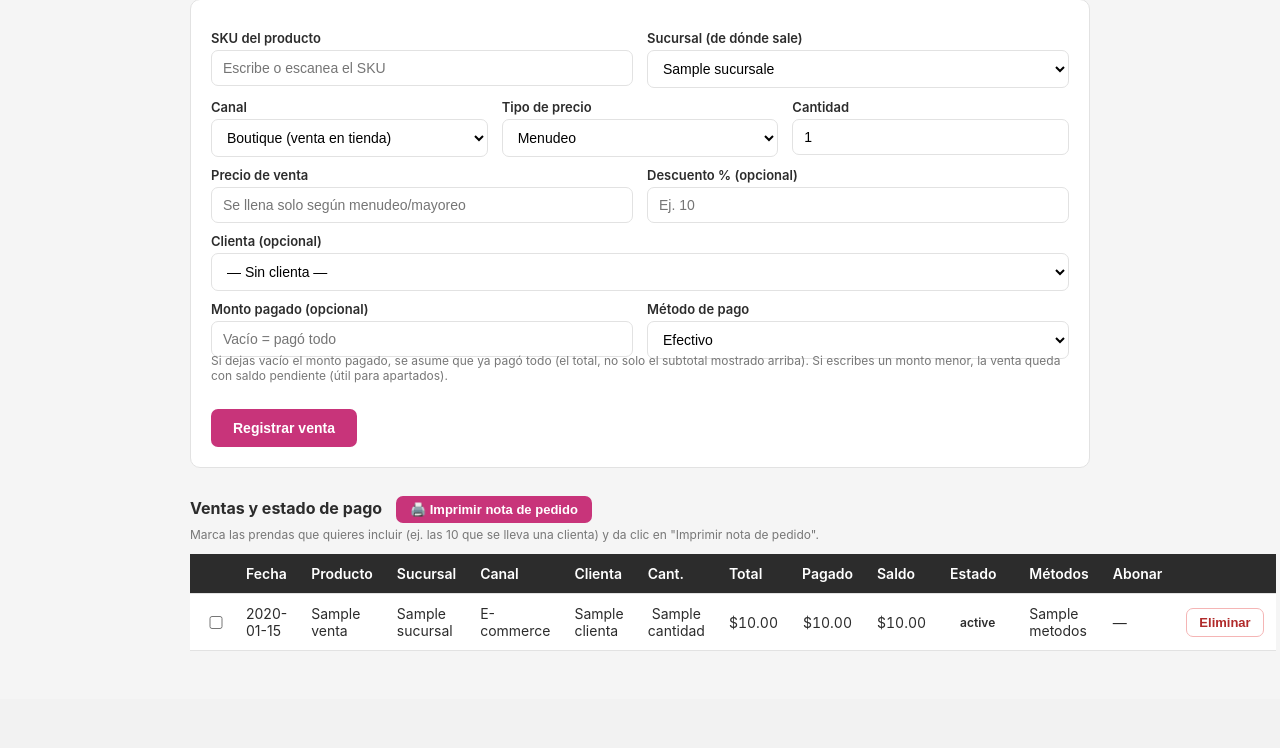
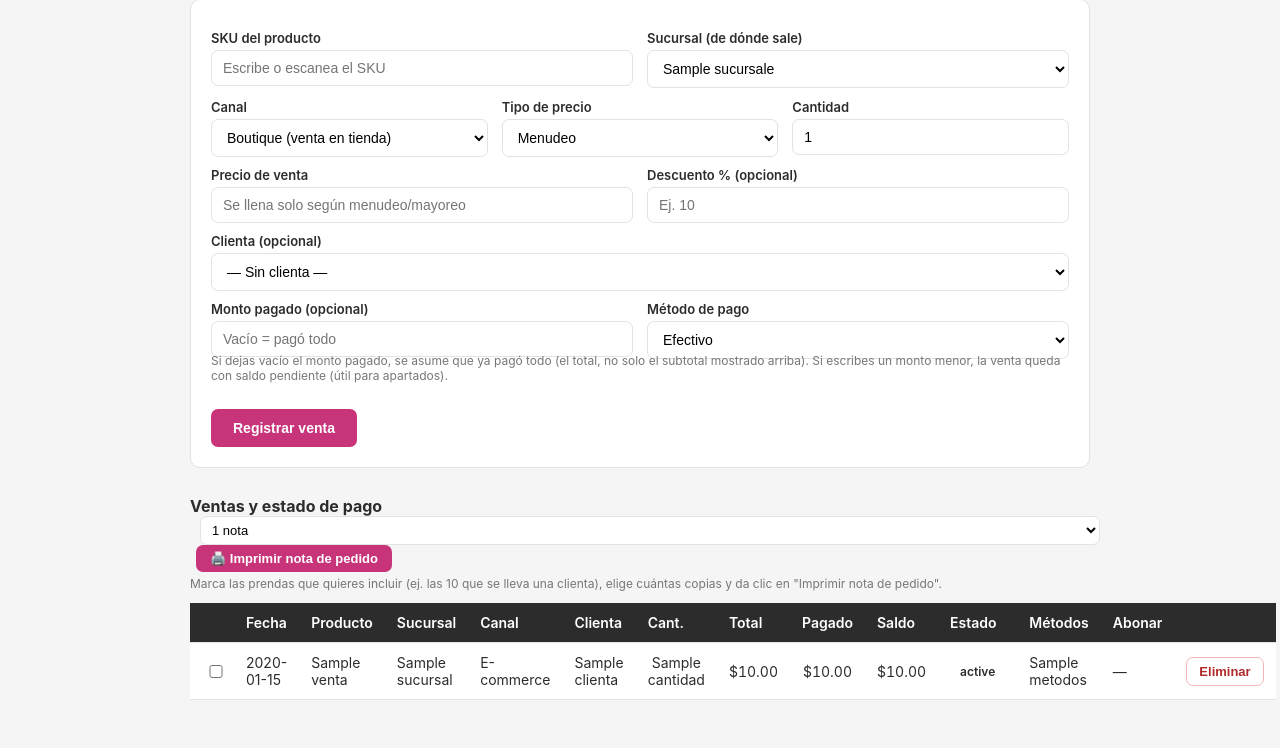
Before and after one commit to yuvalbaryosefp-alt/isha-wear-pos, a FastAPI app: template templates/ventas.html in a window 1280 px wide. Shown: the part 174-922 px from the top of the page. Before the commit the page ends 825 px from the top, so only its background shows below. Run offline with FastAPI, Linux system fonts and the light colour scheme; the template is opened without the code that fills it: most values are stand-ins (such as "Sample title", 1, 10 or a date in 2020).

Commit message:
Permite elegir 1 o 2 copias al imprimir la nota de pedido
Útil para dejar una copia con la clienta y otra en el archivo de la
tienda. Junto al botón "Imprimir nota de pedido" en /ventas hay un
selector de cuántas copias generar; cada copia es un bloque idéntico
completo, con salto de página entre ellas al imprimir.

```diff
--- a/app/main.py
+++ b/app/main.py
@@ -577,10 +577,14 @@ def eliminar_venta(venta_id: int):
 
 
 @app.get("/ventas/nota")
-def nota_pedido(request: Request, id: list[int] = Query(default=[])):
+def nota_pedido(request: Request, id: list[int] = Query(default=[]), copias: int = Query(default=1)):
     """Genera una nota de pedido imprimible con varias ventas juntas (ej. las
     10 prendas que se llevó una clienta), seleccionadas con checkboxes en /ventas.
+
+    copias=2 repite la nota completa dos veces (ej. una para la clienta y otra
+    para el archivo de la tienda), con un salto de página entre ambas al imprimir.
     """
+    copias = 2 if copias == 2 else 1
     if not id:
         return RedirectResponse(
             "/ventas?error=Selecciona al menos una venta para imprimir la nota.",
@@ -636,6 +640,7 @@ def nota_pedido(request: Request, id: list[int] = Query(default=[])):
         "saldo": round(total - pagado_total, 2),
         "clienta": clienta_nombre,
         "fecha": datetime.now(ZONA_CDMX),
+        "copias": copias,
     })
 
 
--- a/templates/ventas.html
+++ b/templates/ventas.html
@@ -161,12 +161,16 @@
 
   <h2>
     Ventas y estado de pago
-    <button type="submit" form="form-nota" style="margin:0 0 0 10px; padding:6px 14px; font-size:13px">
+    <select form="form-nota" name="copias" style="margin:0 0 0 10px; padding:5px 7px; font-size:13px" title="Cuántas copias imprimir">
+      <option value="1">1 nota</option>
+      <option value="2">2 notas (ej. clienta + tienda)</option>
+    </select>
+    <button type="submit" form="form-nota" style="margin:0 0 0 6px; padding:6px 14px; font-size:13px">
       🖨️ Imprimir nota de pedido
     </button>
   </h2>
   <p style="font-size:12px; color:#777; margin:-8px 0 12px">
-    Marca las prendas que quieres incluir (ej. las 10 que se lleva una clienta) y da clic en "Imprimir nota de pedido".
+    Marca las prendas que quieres incluir (ej. las 10 que se lleva una clienta), elige cuántas copias y da clic en "Imprimir nota de pedido".
   </p>
 
   {# Form "vacío": las casillas y el botón de arriba se asocian a él vía el atributo form="form-nota",
```
Also changed, not shown: templates/nota_pedido.html (+13 -0 lines).
